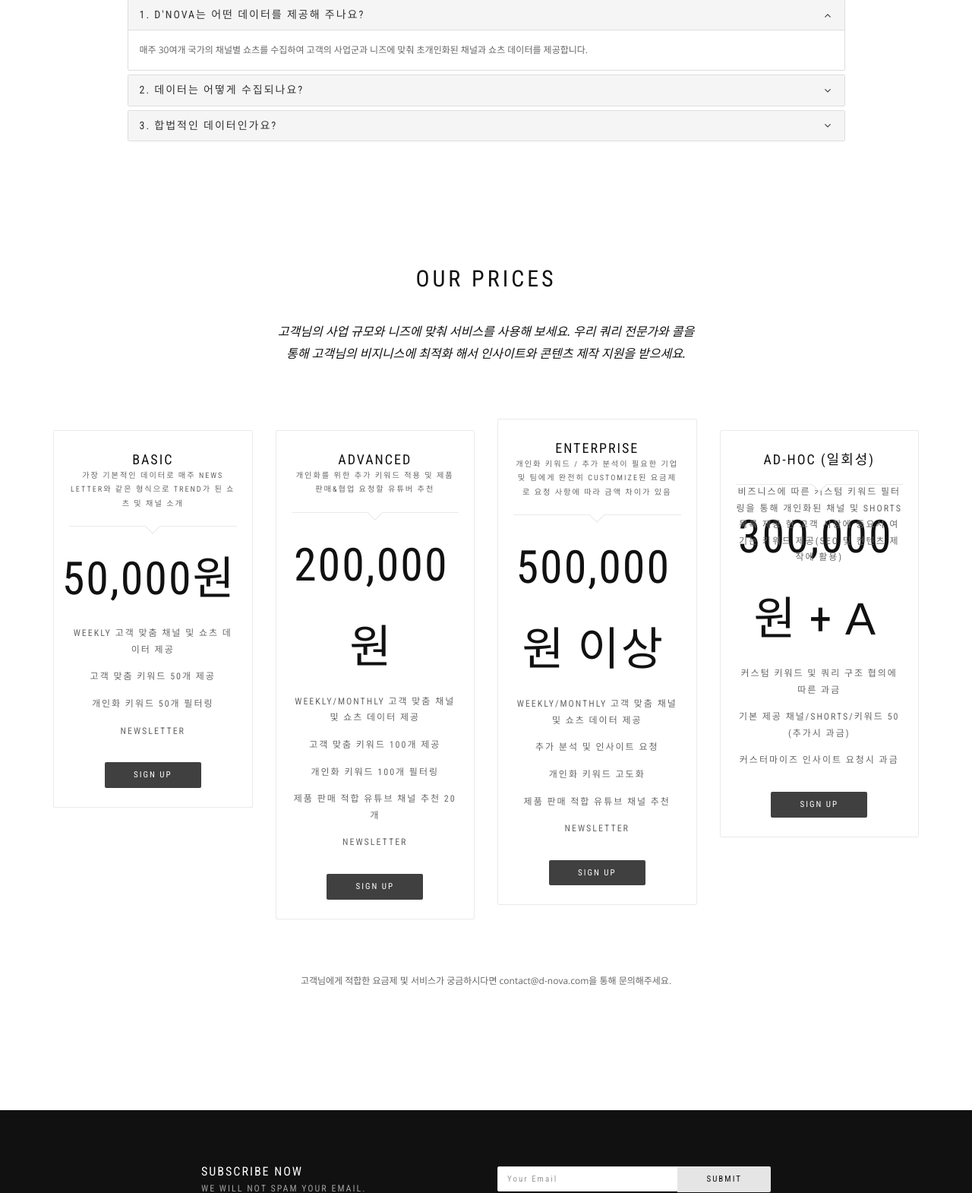
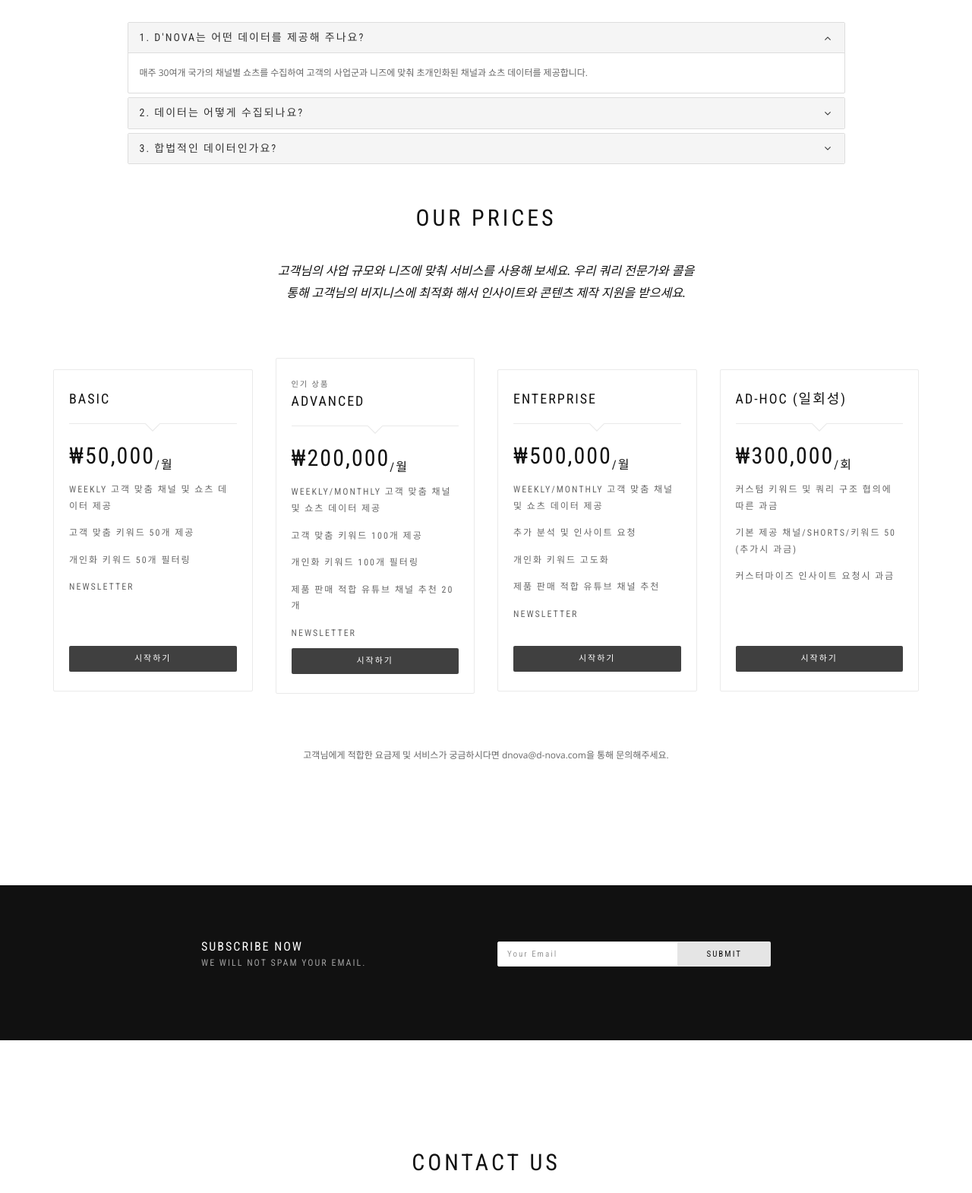
Before and after one commit to qudwn1114/BuzzWave, a Django app: page / in a window 1280 px wide. Shown: the part 2112-3682 px from the top of the page at 76% size. Run offline with Django 4.2, Linux system fonts and the light colour scheme; parts of the project's set-up code (start-up, migrations or seed data) failed here and were passed over; some libraries are stand-ins or nearby versions; some web fonts are replaced.

Commit message:
design: pricing ui

```diff
--- a/buzzwave/static/assets/css/style.css
+++ b/buzzwave/static/assets/css/style.css
@@ -1717,7 +1717,7 @@
   padding: 25px 20px;
   margin: 15px 0 30px;
   border-radius: 2px;
-  text-align: center;
+  /* text-align: center; */
 }
 
 .price-table:hover {
@@ -1777,10 +1777,10 @@
 }
 
 .price-table p.price {
-  font-size: 60px;
+  font-size: 30px;
   color: #111;
   padding: 0;
-  margin: 0 0 0 -10px;
+  margin: 0 0 0 0;
 }
 
 .price-table p.price span {
@@ -1791,6 +1791,7 @@
 }
 
 .price-details {
+  height: 200px;
   list-style: none;
   padding: 0;
   margin: 0 0 23px;
--- a/buzzwave/templates/includes/website/main_navbar.html
+++ b/buzzwave/templates/includes/website/main_navbar.html
@@ -9,6 +9,7 @@
         <ul class="nav navbar-nav navbar-right">
           <li><a class="section-scroll" href="{% url 'website:home' %}">Home</a></li>
           <li><a class="section-scroll" href="#about">About</a></li>
+          <li><a class="section-scroll" href="#pricing">Prices</a></li>
           <li><a class="section-scroll" href="#contact">Contact</a></li>
           {% if user.is_authenticated %}
             <li><a href="{% url 'website:logout' %}" onclick="return confirm('Are you sure you want to sign out?');">Sign out</a></li>
--- a/buzzwave/templates/includes/website/navbar.html
+++ b/buzzwave/templates/includes/website/navbar.html
@@ -9,6 +9,7 @@
       <ul class="nav navbar-nav navbar-right">
         <li><a class="section-scroll" href="{% url 'website:home' %}">Home</a></li>
         <li><a class="section-scroll" href="{% url 'website:home' %}#about">About</a></li>
+        <li><a class="section-scroll" href="{% url 'website:home' %}#pricing">Prices</a></li>
         <li><a class="section-scroll" href="{% url 'website:home' %}#contact">Contact</a></li>
         {% if user.is_authenticated %}
           <li><a href="{% url 'website:logout' %}" onclick="return confirm('Are you sure you want to sign out?');">Sign out</a></li>
--- a/buzzwave/templates/layouts/website_base.html
+++ b/buzzwave/templates/layouts/website_base.html
@@ -51,7 +51,7 @@
     <link href="{% static 'assets/lib/magnific-popup/dist/magnific-popup.css' %}" rel="stylesheet">
     <link href="{% static 'assets/lib/simple-text-rotator/simpletextrotator.css' %}" rel="stylesheet">
     <!-- Main stylesheet and color file-->
-    <link href="{% static 'assets/css/style.css' %}?v=20240507" rel="stylesheet">
+    <link href="{% static 'assets/css/style.css' %}?v=20240518" rel="stylesheet">
     <link id="color-scheme" href="{% static 'assets/css/colors/default.css' %}" rel="stylesheet">
     {% block stylesheets %}{% endblock stylesheets %}
   </head>
--- a/buzzwave/website/templates/authentication/user_main.html
+++ b/buzzwave/website/templates/authentication/user_main.html
@@ -49,7 +49,7 @@
         </div>
         </div>
     </section>
-    <section class="module pt-0 pb-0" id="about">
+    <section class="module pt-30 pb-0" id="about">
         <div class="row position-relative m-0">
         <div class="col-xs-12 col-md-6 side-image" data-background="{% static 'images/main/yt.jpg' %}"></div>
         <div class="col-xs-12 col-md-6 col-md-offset-6 side-image-text">
@@ -258,7 +258,7 @@
         </ul>
         </div>
     </section> -->
-    <section class="module" id="pricing">
+    <section class="module pt-30" id="pricing">
         <div class="container">
             <div class="row">
             <div class="col-sm-6 col-sm-offset-3">
@@ -270,68 +270,63 @@
             <div class="col-sm-6 col-md-3 col-lg-3">
                 <div class="price-table font-alt">
                 <h4>Basic</h4>
-                <p class="small">가장 기본적인 데이터로 매주 News Letter와 같은 형식으로 Trend가 된 쇼츠 및 채널 소개</p>
                 <div class="borderline"></div>
-                <p class="price">50,000원
+                <p class="price">₩50,000<span>/월</span>
                 </p>
                 <ul class="price-details">
                     <li>Weekly 고객 맞춤 채널 및 쇼츠 데이터 제공</li>
                     <li>고객 맞춤 키워드 50개 제공</li>
                     <li>개인화 키워드 50개 필터링</li>
                     <li>Newsletter</li>
-                </ul><a class="btn btn-d btn-round" href="javascript:;">Sign Up</a>
+                </ul><a class="btn btn-d btn-round btn-block" href="javascript:;">시작하기</a>
                 </div>
             </div>
             <div class="col-sm-6 col-md-3 col-lg-3">
-                <div class="price-table font-alt">
-                <h4>Advanced</h4>
-                <p class="small">개인화를 위한 추가 키워드 적용 및 제품 판매&협업 요청할 유튜버 추천</p>
+                <div class="price-table font-alt best">
+                    <p class="small">인기 상품</p>
+                    <h4>Advanced</h4>
                 <div class="borderline"></div>
-                <p class="price">200,000원</p>
+                <p class="price">₩200,000<span>/월</span></p>
                 <ul class="price-details">
                     <li>Weekly/Monthly 고객 맞춤 채널 및 쇼츠 데이터 제공</li>
                     <li>고객 맞춤 키워드 100개 제공</li>
                     <li>개인화 키워드 100개 필터링</li>
                     <li>제품 판매 적합 유튜브 채널 추천 20개</li>
                     <li>Newsletter</li>
-                </ul><a class="btn btn-d btn-round" href="javascript:;">Sign Up</a>
+                </ul><a class="btn btn-d btn-round btn-block" href="javascript:;">시작하기</a>
                 </div>
             </div>
             <div class="col-sm-6 col-md-3 col-lg-3">
-                <div class="price-table font-alt best">
+                <div class="price-table font-alt">
                 <h4>Enterprise</h4>
-                <p class="small">개인화 키워드 / 추가 분석이 필요한 기업 및 팀에게 완전히 Customize된 요금제로 요청 사항에 따라 금액 차이가 있음</p>
                 <div class="borderline"></div>
-                <p class="price">500,000원 이상
-                </p>
+                <p class="price">₩500,000<span>/월</span></p>
                 <ul class="price-details">
                     <li>Weekly/Monthly 고객 맞춤 채널 및 쇼츠 데이터 제공</li>
                     <li>추가 분석 및 인사이트 요청</li>
                     <li>개인화 키워드 고도화</li>
                     <li>제품 판매 적합 유튜브 채널 추천</li>
                     <li>Newsletter</li>
-                </ul><a class="btn btn-d btn-round" href="javascript:;">Sign Up</a>
+                </ul><a class="btn btn-d btn-round btn-block" href="javascript:;">시작하기</a>
                 </div>
             </div>
             <div class="col-sm-6 col-md-3 col-lg-3">
                 <div class="price-table font-alt">
                 <h4>Ad-hoc (일회성)</h4>
-                <div class="borderline">비즈니스에 따른 커스텀 키워드 필터링을 통해 개인화된 채널 및 Shorts 목록 제공
-                    현 고객 시장에 중요시 여기는 키워드 제공(SEO 및 컨텐츠 제작에 활용)</div>
-                    <p class="small"></p>
-                <p class="price">300,000원 + α
+                <div class="borderline"></div>
+                <p class="price">₩300,000<span>/회</span>
                 </p>
                 <ul class="price-details">
                     <li>커스텀 키워드 및 쿼리 구조 협의에 따른 과금</li>
                     <li>기본 제공 채널/shorts/키워드 50 (추가시 과금)</li>
                     <li>커스터마이즈 인사이트 요청시 과금</li>
-                </ul><a class="btn btn-d btn-round" href="javascript:;">Sign Up</a>
+                </ul><a class="btn btn-d btn-round btn-block" href="javascript:;">시작하기</a>
                 </div>
             </div>
             </div>
             <div class="row mt-40">
             <div class="col-sm-6 col-sm-offset-3 align-center">
-                <p>고객님에게 적합한 요금제 및 서비스가 궁금하시다면 contact@d-nova.com을 통해 문의해주세요.</p>
+                <p>고객님에게 적합한 요금제 및 서비스가 궁금하시다면 dnova@d-nova.com을 통해 문의해주세요.</p>
             </div>
             </div>
         </div>
```
